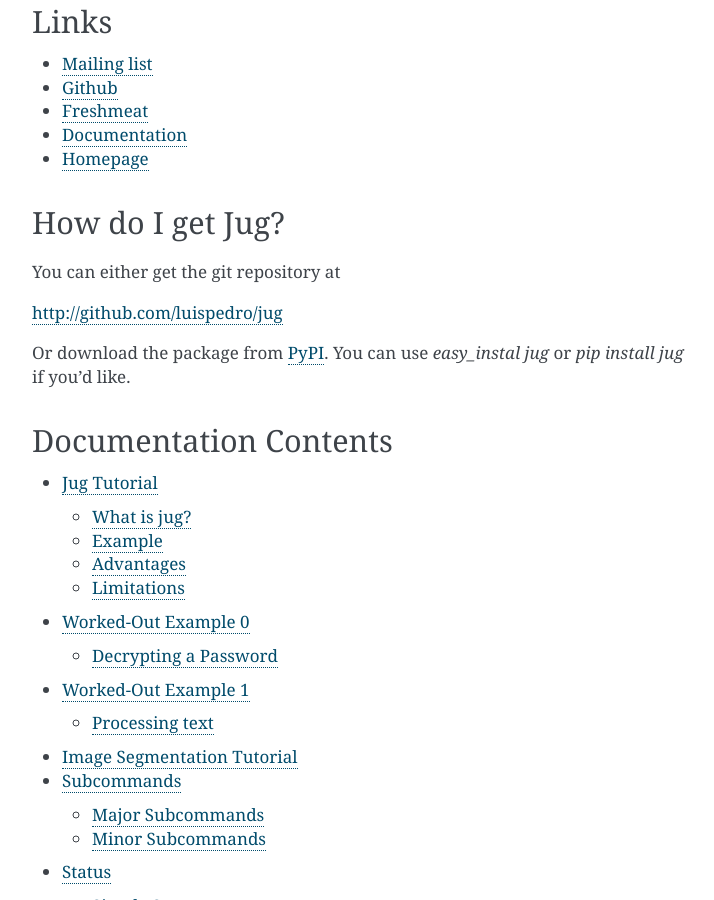
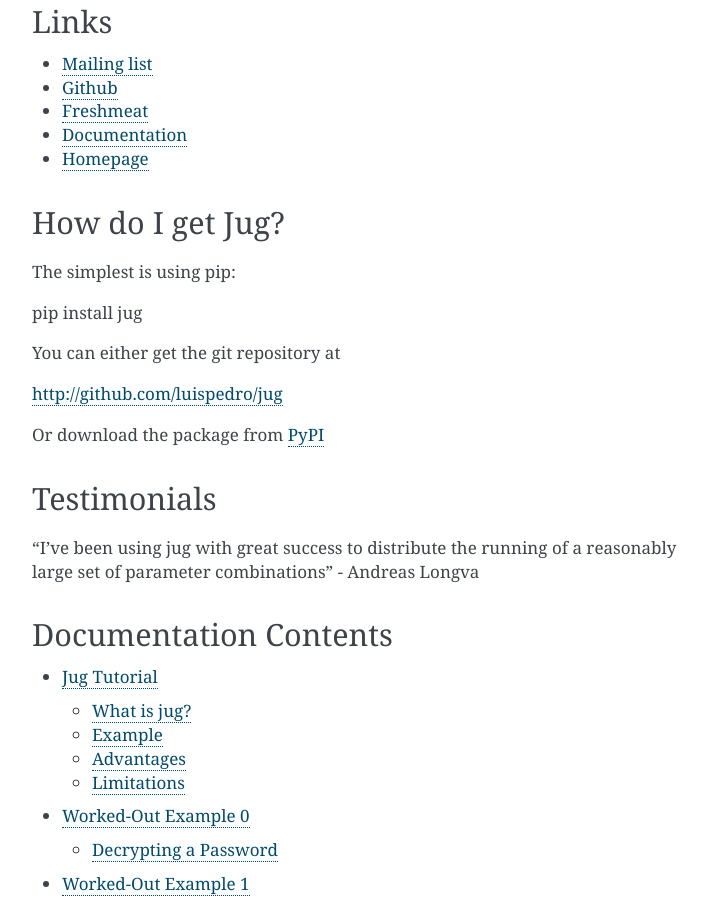
Before and after one commit to luispedro/jug, a Sphinx documentation site: the page built from docs/source/index.rst, in a window 1280 px wide and 900 px high, scrolled down 1651 px. Shown: the whole window, without its empty margins (388-1102 px from the left). Built offline with Sphinx 7.4.7, drawn with Linux system fonts in a browser that asks for light colours; formulas are drawn with MathJax 3; the version number could not be read and is left out.

Commit message:
DOC Add Testimonials section

```diff
--- a/docs/source/index.rst
+++ b/docs/source/index.rst
@@ -83,14 +83,25 @@
 How do I get Jug?
 -----------------
 
+The simplest is using pip::
+
+pip install jug
+
+
 You can either get the git repository at
 
 `http://github.com/luispedro/jug <http://github.com/luispedro/jug>`__
 
-Or download the package from PyPI_. You can use `easy_instal jug` or `pip
-install jug` if you'd like.
+Or download the package from `PyPI <http://pypi.python.org/pypi/Jug>`__
 
-.. _PyPI: http://pypi.python.org/pypi/Jug
+
+Testimonials
+------------
+
+"I've been using jug with great success to distribute the running of a
+reasonably large set of parameter combinations" - Andreas Longva
+
+
 
 Documentation Contents
 ----------------------
```
Also changed, not shown: README.rst (+8 -4 lines).
